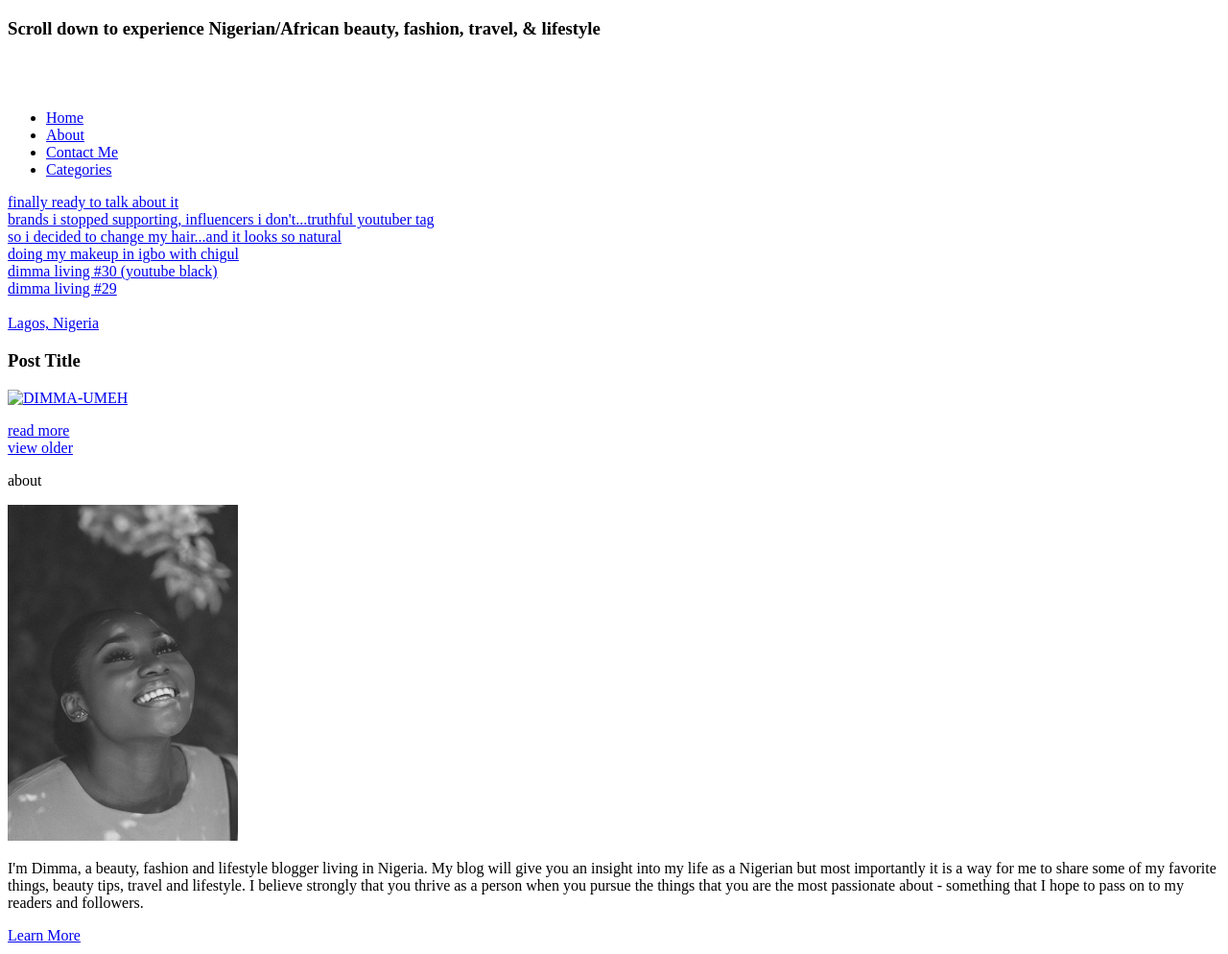
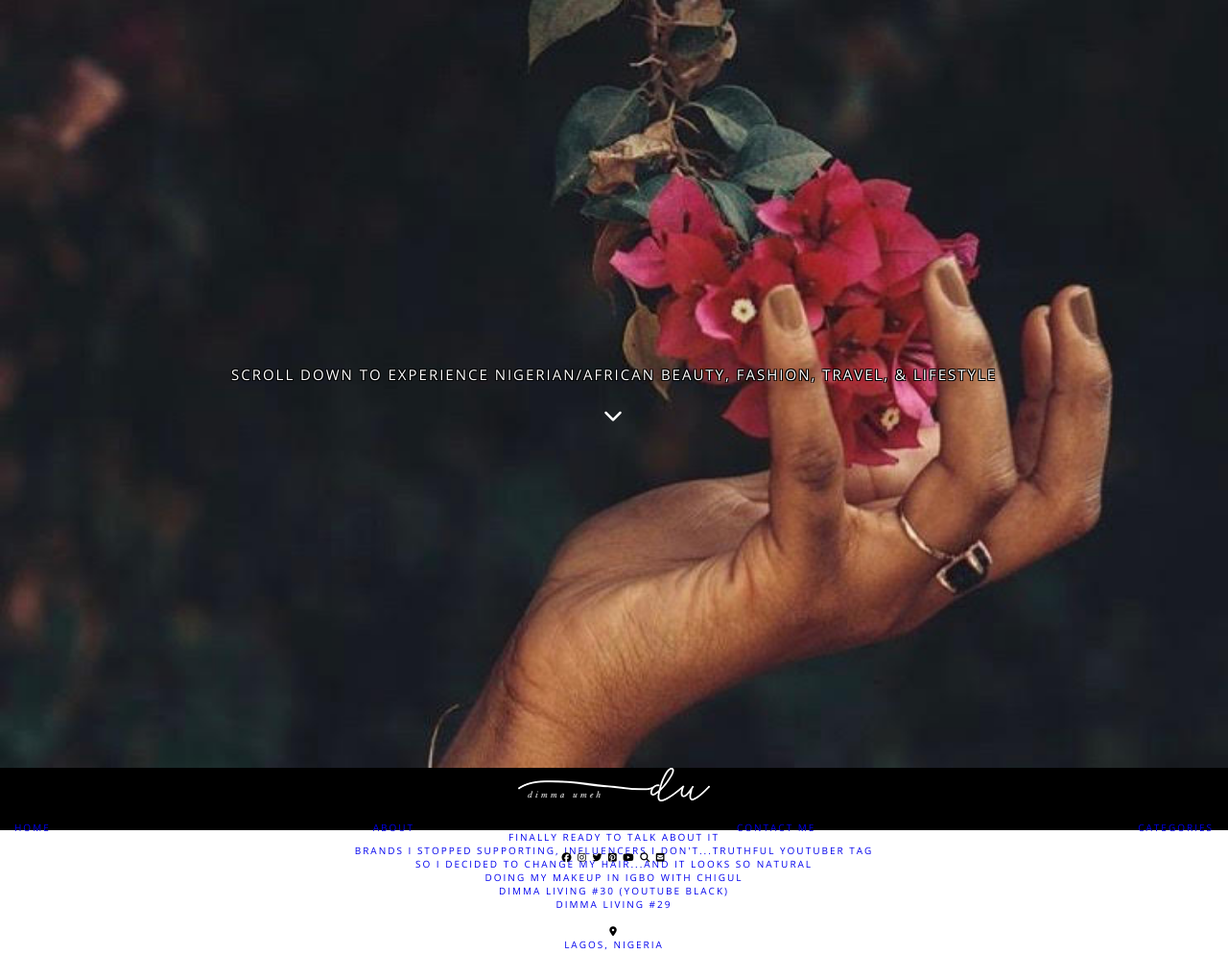
Before and after one commit to cenwachukwu/Dimma-sblog-project1, a plain HTML site: page index.html in a window 1280 px wide. Shown: the top 994 px of the page at 96% size. Drawn offline with nearby package versions, Linux system fonts and the light colour scheme.

Commit message:
added icons

```diff
--- a/index.html
+++ b/index.html
@@ -2,18 +2,20 @@
 <html lang="en">
 
 <head>
-	<meta charset="UTF-8">
-	<meta name="viewport" content="width=device-width, initial-scale=1.0">
-	<meta http-equiv="X-UA-Compatible" content="ie=edge">
-	<title>Document</title>
+	<link href="https://fonts.googleapis.com/css?family=Playfair+Display&display=swap" rel="stylesheet">
+	<link href="https://fonts.googleapis.com/css?family=Open+Sans&display=swap" rel="stylesheet">
+	<meta name="viewport" content="width=device-width, initial-scale=1">
+	<title>Dimma Umeh | Nigerian beauty, fashion, & lifestyle blogger</title>
+	<link rel="stylesheet" type="text/css" href="style.css">
+	<script src="https://kit.fontawesome.com/1fe611beef.js" crossorigin="anonymous"></script>
 </head>
 
 <body>
 
 	<div class="header">
-		<div class="header-1 box">
-			<h3 class="white-h3">Scroll down to experience Nigerian/African beauty, fashion, travel, & lifestyle</h3>
-			<div class="leftrightborder"></div>
+		<div class="header-1">
+			<p class="white-h3">Scroll down to experience Nigerian/African beauty, fashion, travel, & lifestyle</p>
+			<i class="fas fa-chevron-down"></i>
 		</div>
 	</div>
 
@@ -32,7 +34,15 @@
 			</div>
 		</div>
 		<div class="social-media">
-			<div class="socials"></div>
+			<div class="socials">
+				<i class="fab fa-facebook"></i>
+				<i class="fab fa-instagram"></i>
+				<i class="fab fa-twitter"></i>
+				<i class="fab fa-pinterest-square"></i>
+				<i class="fab fa-youtube"></i>
+				<i class="fas fa-search"></i>
+				<i class="fas fa-envelope-square"></i>
+			</div>
 		</div>
 	</nav>
 
@@ -63,9 +73,9 @@
 
 	<div class="main">
 		<div class="posts">
-			<icon class="location-icon">
-
-			</icon>
+			<div class="location-icon">
+				<i class="fas fa-map-marker-alt"></i>
+			</div>
 			<div class="location-link">
 				<a href="#" class="black-link">Lagos, Nigeria</a>
 			</div>
@@ -168,10 +178,18 @@
 			</div>
 			<div class="latest-videos-images">
 				<div class="latest-videos-images-links">
-					<div class="latest-videos-images-links1"></div>
-					<div class="latest-videos-images-links2"></div>
-					<div class="latest-videos-images-links3"></div>
-					<div class="latest-videos-images-links4"></div>
+					<div class="latest-videos-images-links1">
+						<i class="fas fa-play"></i>
+					</div>
+					<div class="latest-videos-images-links2">
+						<i class="fas fa-play"></i>
+					</div>
+					<div class="latest-videos-images-links3">
+						<i class="fas fa-play"></i>
+					</div>
+					<div class="latest-videos-images-links4">
+						<i class="fas fa-play"></i>
+					</div>
 				</div>
 				<div class="insta-p-tag">
 					<p class="p-black">@instagram</p>
@@ -197,7 +215,7 @@
 		</div>
 
 	</div>
-	<script></script>
+	<script src="script.js"></script>
 </body>
 
 </html>
--- a/style.css
+++ b/style.css
@@ -1,3 +1,8 @@
+/* to start of the css aspect, i put in some unversal style eg. list-style-type: none; a(text-decoration: none;)
+to remove the default styling that comes with <a> and <li>, i also used (*) which affects the whole body to make some default
+setting of my own e.g i set the padding and margin to zero to remove unwanted white space, gave it a default font styling, letter-
+spacing, text-align, and text-transform */
+
 *{
 	padding: 0px;
 	margin: 0px;
@@ -10,12 +15,24 @@
 	font-size: 10px;
 }
 
-/*.box{
-	width: 100%
-	height: 600px;
+li{
+	list-style-type: none;
+	padding: 0 15px 0 15px;
+	margin: 17px 0px;
 }
+
+a{
+	text-decoration: none;
+}
+
+/*
+div class="header-1: to make the header background fixed, i gave the header-1 div a height that covers the whole page it's to be fixed to, used background-
+attachment instead of position to append the fixed attribuite to the div then i flexed the contents of the div
+p class="white-h3": i wanted the h3 to be outline just for the sake of it and i found that the text-shadow style does just that but it doesnt
+work beyond 1px lol
+i class="fas fa-chevron-down": i just discovered that you style icons just like you style fonts
 */
-.header{
+.header-1{
 	height: 100vh;
 	background-image: url(images/dimmas-pictures/HEADER1.jpg);
 	background-attachment: fixed;
@@ -27,25 +44,34 @@
     justify-content: center;
 }
 
-.scroll-down{
+.white-h3{
 	font-family: 'Open Sans', sans-serif;
 	font-weight: 100;
 	letter-spacing: 2px;
 	text-align: center;
 	text-transform: uppercase;
-	font-size: 12px;
+	font-size: 15px;
 	text-shadow:
 		-1px -1px 0 #000,
 		1px -1px 0 #000,
 		-1px 1px 0 #000,
 		1px 1px 0 #000;
 }
+
+.fa-chevron-down{
+	font-size: 20px;
+}
+
+/*
+nav:  making the nav sticky wasnt quite the same way i made the header fixed/sticky, i used position this time and i set it to sticky,
+i used z-index and set that one to 1 to get that 3d fixed effect but 1 thing i dont quite understand is that need to set the top =0
+but if you dont do that, it wont work.
+*/
+
 nav{
 	width: 100%;
 	height: 65px;
 	background-color: rgb(0,0,0);
-	border-top: 1px solid rgba(255,255,255,.2);
-	border-bottom: 1px solid rgba(255,255,255,.2);
 	position: sticky;
 	top:0;
 	z-index: 1;
@@ -62,11 +88,7 @@ nav{
   	width: 85%;
  }
 
-li{
-	list-style-type: none;
-	padding: 0 15px 0 15px;
-	margin: 17px 0px;
-}
+
 .link-white{
     text-decoration: none;
     color: white;
@@ -98,6 +120,11 @@ p{
 	font-size: 12px;
 	text-align: center;
 }
+
+/* .fa-instagram{
+	color: white;
+	background-color: white;
+} */
 
 main{
 	text-align: center;
```
Also changed, not shown: script.js (added).
